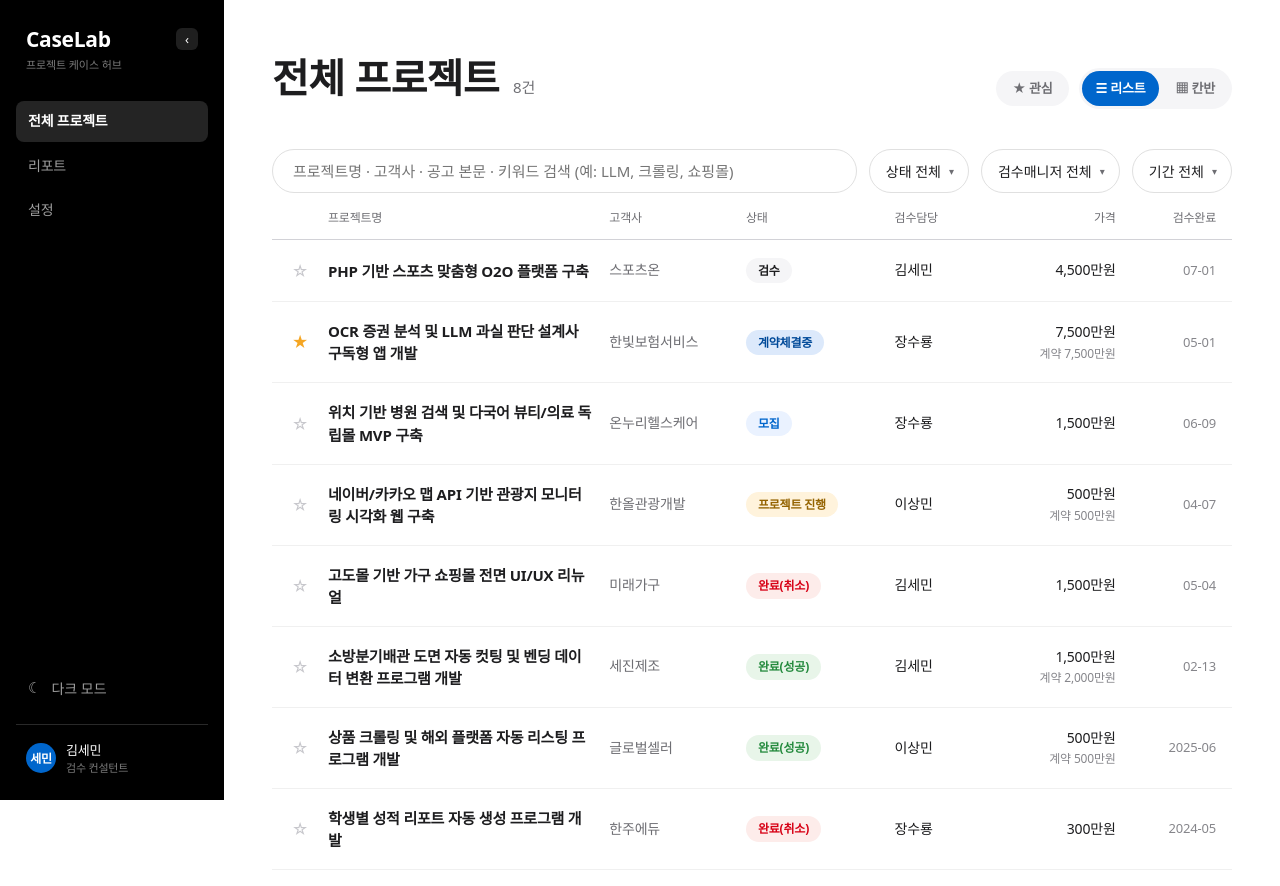
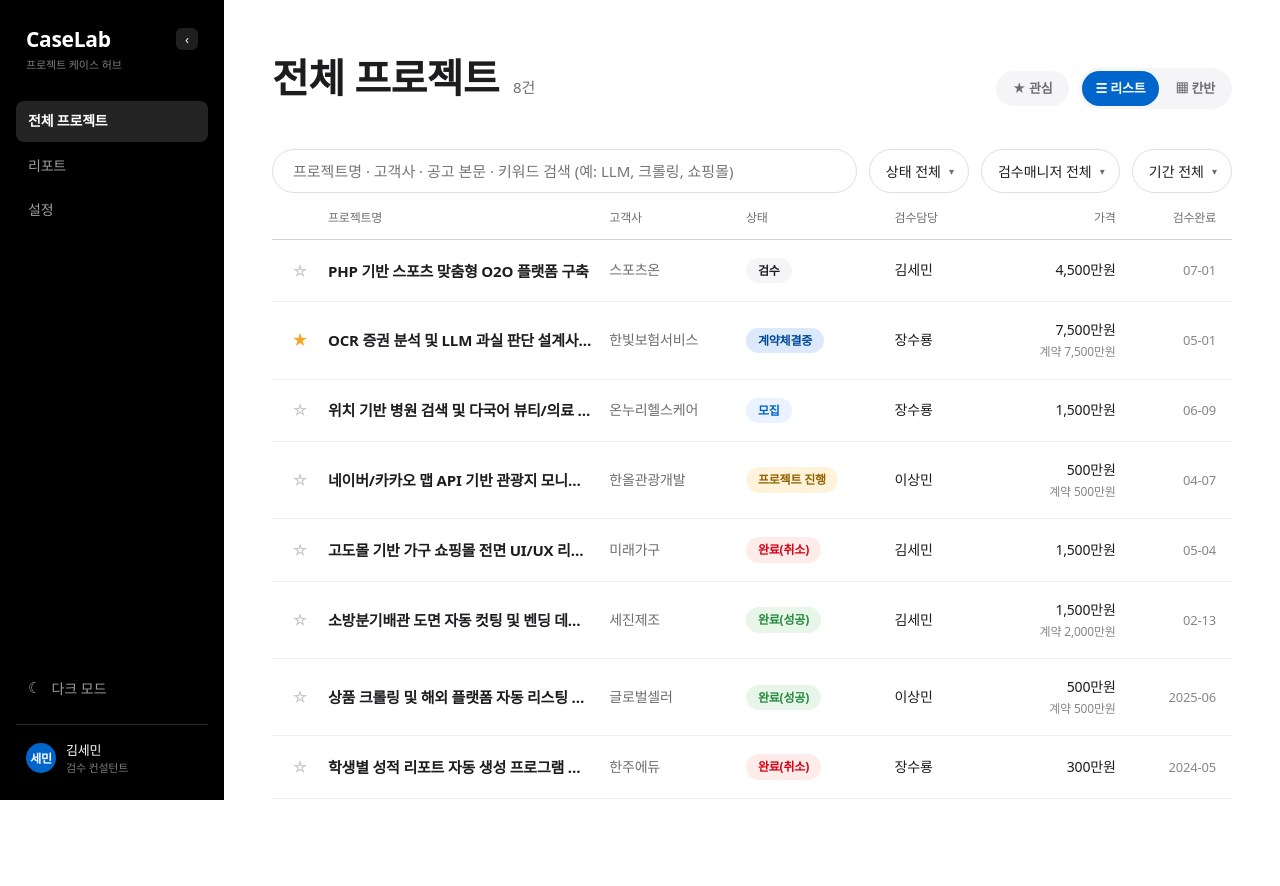
Before and after one commit to chyon8/caselab, a Next.js app: page / in a window 1280 px wide. Shown: the top 886 px of the page. Built offline with nearby package versions, Linux system fonts and the light colour scheme.

Commit message:
style: 리스트 뷰 텍스트 줄바꿈 방지 및 말줄임표 적용

```diff
--- a/src/features/projects/ProjectList.module.css
+++ b/src/features/projects/ProjectList.module.css
@@ -145,6 +145,12 @@
 
 .row:hover {
   background: var(--row-hover);
+}
+
+.row > div {
+  white-space: nowrap;
+  overflow: hidden;
+  text-overflow: ellipsis;
 }
 
 .star {
```
